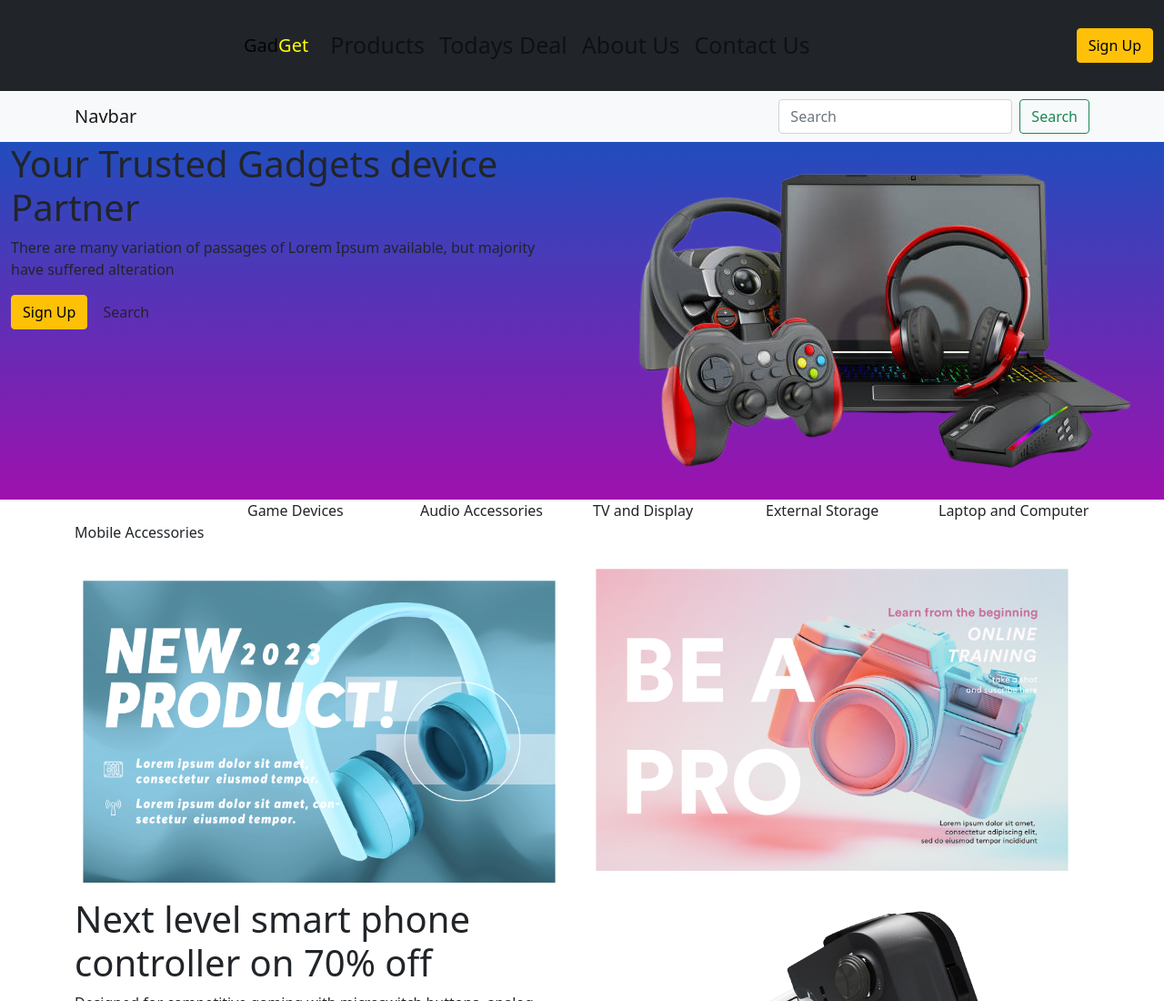
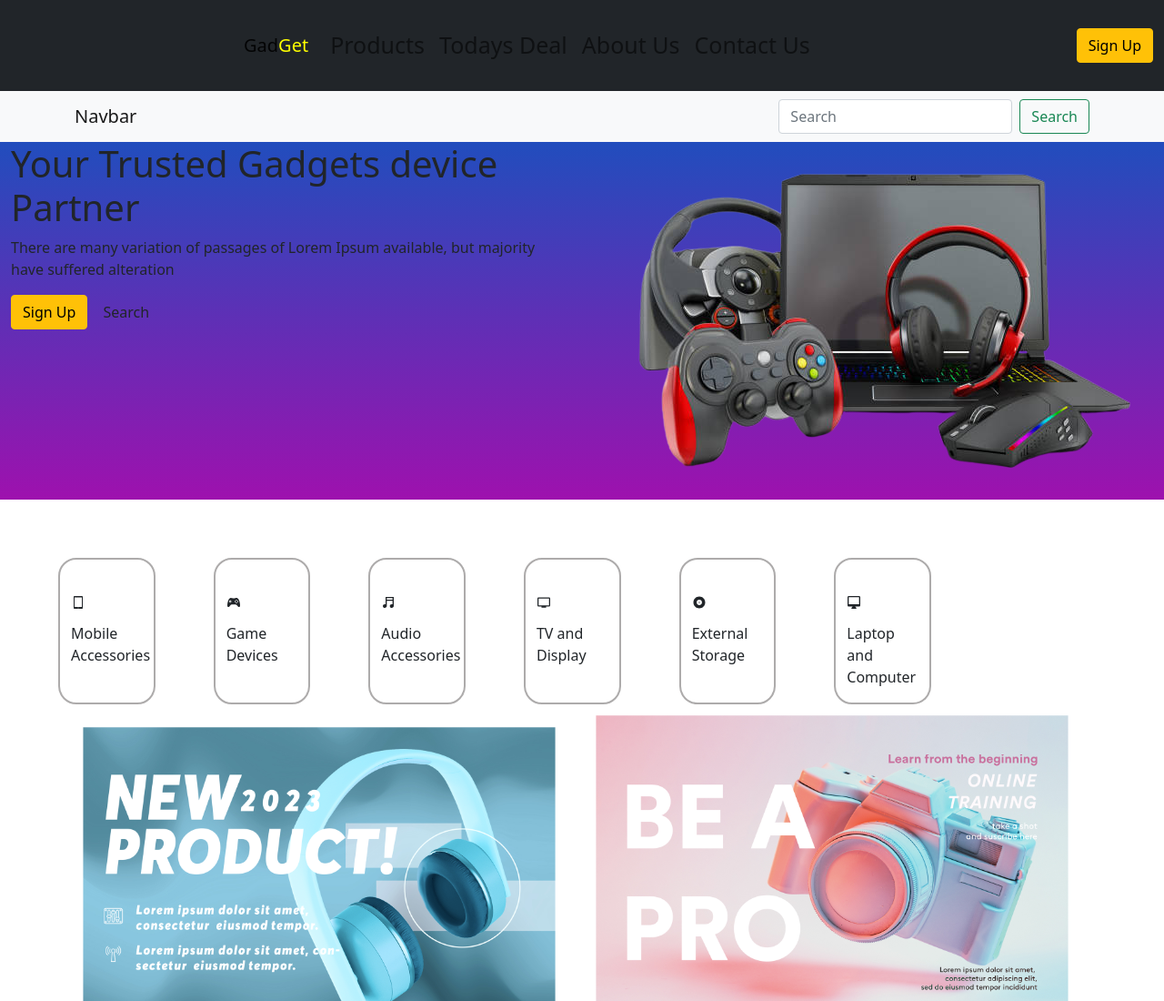
Before and after one commit to MAUREEN-OUGODEV/RestApi, a plain HTML site: page index.html in a window 1280 px wide. Shown: the top 1100 px of the page at 91% size. Drawn offline with nearby package versions, Linux system fonts and the light colour scheme; no server answers.

Commit message:
Adding to github

```diff
--- a/index.html
+++ b/index.html
@@ -4,6 +4,7 @@
     <meta charset="UTF-8">
     <meta http-equiv="X-UA-Compatible" content="IE=edge">
     <meta name="viewport" content="width=device-width, initial-scaleLEuNSfAP+JcXn/tWtIaxVXM" crossorigin="anonymous">
+    <script src="https://unpkg.com/ionicons@4.5.10-0/dist/ionicons.js"></script>
     <link href="https://cdn.jsdelivr.net/npm/bootstrap@5.0.2/dist/css/bootstrap.min.css" rel="stylesheet" integrity="sha384-EVSTQN3/azprG1Anm3QDgpJLIm9Nao0Yz1ztcQTwFspd3yD65VohhpuuCOmLASjC" crossorigin="anonymous">
 <script src="https://cdn.jsdelivr.net/npm/bootstrap@5.0.2/dist/js/bootstrap.bundle.min.js" integrity="sha384-MrcW6ZMFYlzcLA8Nl+NtUVF0sA7MsXsP1UyJoMp4YLEuNSfAP+JcXn/tWtIaxVXM" crossorigin="anonymous"></script>
 
@@ -62,29 +63,34 @@
         </div>
     </div>
 
-    <div class="container">
+    <div class="container-fluid">
         <div class="row">
-            <div class="col-md-2">
-              <img src="" alt="">
+            <div class="col-md-1 music">
+                <ion-icon name="tablet-portrait"></ion-icon>
               <p>Mobile Accessories</p>
             </div>
-            <div class="col-md-2">
+            <div class="col-md-1 music">
+                <ion-icon name="logo-game-controller-b"></ion-icon>
                 <p>Game Devices</p>
 
             </div>
-            <div class="col-md-2">
+            <div class="col-md-1 music">
+                <ion-icon class="ion" name="musical-notes"></ion-icon>
                 <p>Audio Accessories</p>
 
             </div>
-            <div class="col-md-2">
+            <div class="col-md-1 music">
+                <ion-icon name="tv"></ion-icon>
                 <p>TV and Display</p>
 
             </div>
-            <div class="col-md-2">
+            <div class="col-md-1 music">
+                <ion-icon name="disc"></ion-icon>
                 <p>External Storage</p>
 
             </div>
-            <div class="col-md-2">
+            <div class="col-md-1 music">
+                <ion-icon name="desktop"></ion-icon>
                 <p>Laptop and Computer</p>
 
             </div>
--- a/style.css
+++ b/style.css
@@ -18,6 +18,20 @@
 }
 .landpage{
     background-image: linear-gradient(rgb(33, 77, 189), rgb(158, 17, 174));
+}
+ion-icon{
+    margin-top: 50%;
+    margin-bottom: 10%;
+    text-align: center;
+
+}
+.music{
+    margin-top: 5%;
+    border: 2px solid rgb(93, 88, 88,0.5);
+  justify-content: space-around;
+  margin-left: 5%;
+  border-radius: 20px;
+
 }
 #product{
     display: grid;
```
